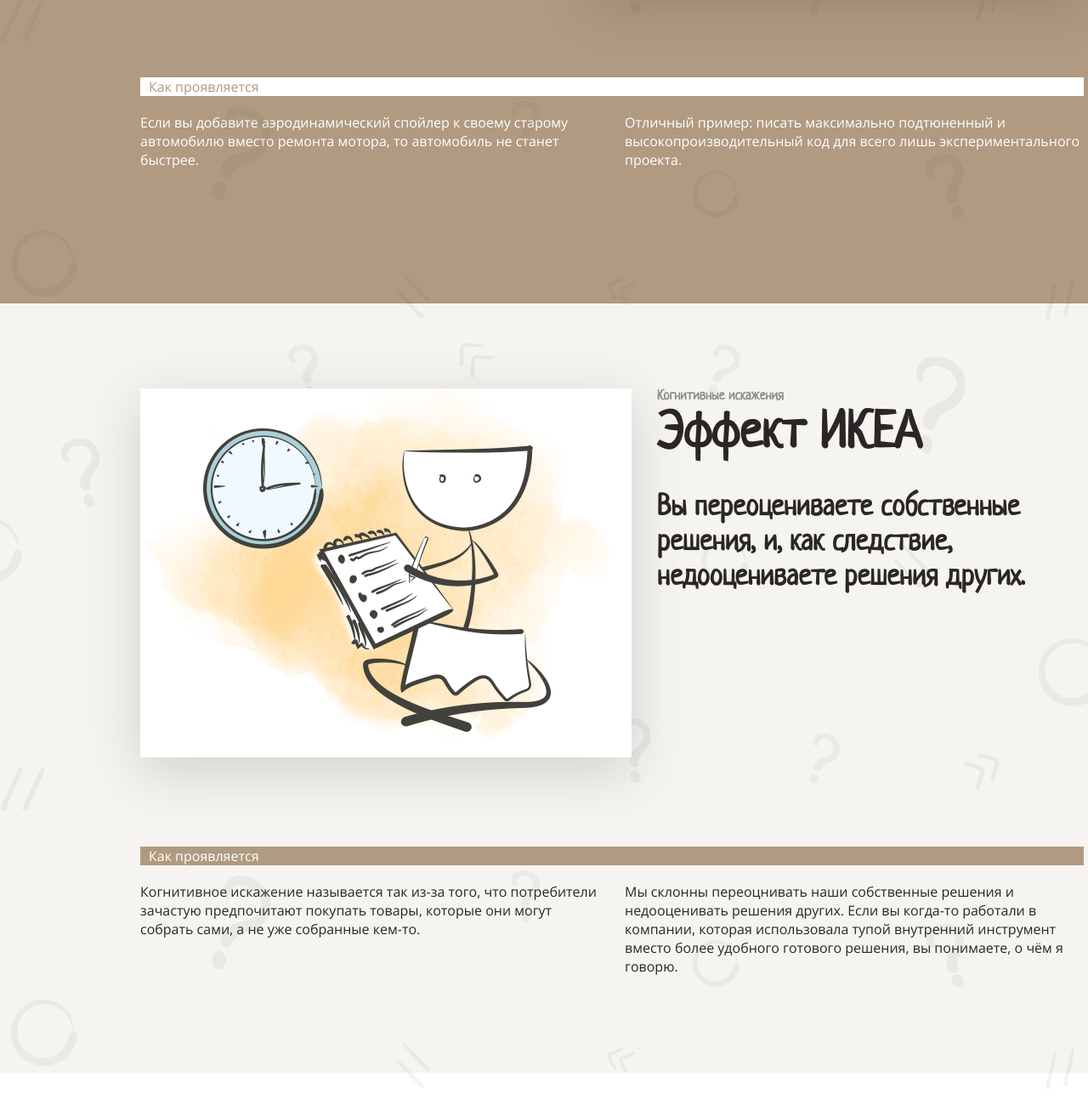
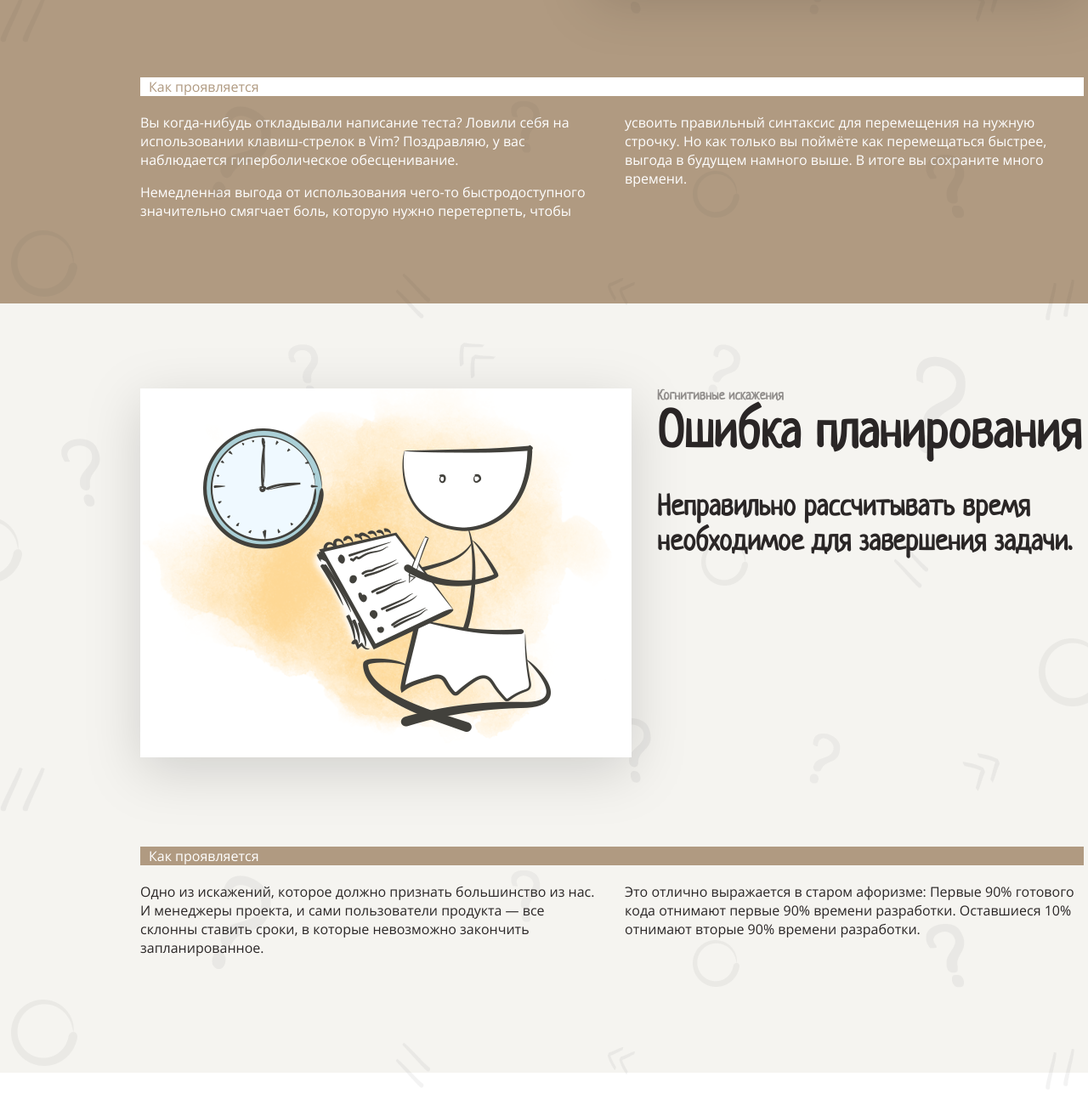
Before and after one commit to 12PUFFS/layout-designer-project-58, a website: page src/index.html in a window 1280 px wide. Shown: the part 5895-7195 px from the top of the page at 85% size. Drawn offline with Linux system fonts and the light colour scheme.

Commit message:
9-10 step

```diff
--- a/src/index.html
+++ b/src/index.html
@@ -110,7 +110,7 @@
                   </div>
                 </div>
               </a>
-              <a href="#">
+              <a href="#distortion-of-novelty">
                 <div class="block">
                   <div class="block-desc">
                     <div class="block-number">3</div>
@@ -122,7 +122,7 @@
                   </div>
                 </div>
               </a>
-              <a href="#">
+              <a href="#hyperbolic-depreciation">
                 <div class="block">
                   <div class="block-desc">
                     <div class="block-number">4</div>
@@ -134,7 +134,7 @@
                   </div>
                 </div>
               </a>
-              <a href="#">
+              <a href="#errors-in-planning">
                 <div class="block">
                   <div class="block-desc">
                     <div class="block-number">5</div>
@@ -258,14 +258,17 @@
       <div class="wrappering">
         <div class="section-bg">
           <div class="container">
-            <section id="premature-optimization" class="premature-optimization">
+            <section
+              id="hyperbolic-depreciation"
+              class="premature-optimization"
+            >
               <div class="ikea-column">
                 <div class="ikea-text">
                   <h4 class="h4-ikea">Когнитивные искажения</h4>
-                  <h2>Преждевременная оптимизация</h2>
+                  <h2>Гиперболическое обесценивание</h2>
                   <h3>
-                    Вы оптимизируете что-то задолго до того, как в этом
-                    появляется необходимость.
+                    Вы гонитесь за немедленной маленькой выгодой и игнорируете
+                    более крупную, недоступную сейчас, но доступную в будущем.
                   </h3>
                 </div>
                 <div class="ikea-im">
@@ -275,14 +278,17 @@
               <p class="p-ikea">Как проявляется</p>
               <div class="desc-column">
                 <p>
-                  Если вы добавите аэродинамический спойлер к своему старому
-                  автомобилю вместо ремонта мотора, то автомобиль не станет
-                  быстрее.
+                  Вы когда-нибудь откладывали написание теста? Ловили себя на
+                  использовании клавиш-стрелок в Vim? Поздравляю, у вас
+                  наблюдается гиперболическое обесценивание.
                 </p>
                 <p>
-                  Отличный пример: писать максимально подтюненный и
-                  высокопроизводительный код для всего лишь экспериментального
-                  проекта.
+                  Немедленная выгода от использования чего-то быстродоступного
+                  значительно смягчает боль, которую нужно перетерпеть, чтобы
+                  усвоить правильный синтаксис для перемещения на нужную
+                  строчку. Но как только вы поймёте как перемещаться быстрее,
+                  выгода в будущем намного выше. В итоге вы сохраните много
+                  времени.
                 </p>
               </div>
             </section>
@@ -292,33 +298,32 @@
       <div class="wrapper">
         <div class="section-bg">
           <div class="container">
-            <section id="ikea-effect" class="ikea">
+            <section id="errors-in-planning" class="ikea">
               <div class="ikea-column">
                 <div class="ikea-im">
                   <img class="ikea-img" src="/src/images/5.png" alt="" />
                 </div>
                 <div class="ikea-text">
                   <h4 class="h4-ikea">Когнитивные искажения</h4>
-                  <h2>Эффект ИКЕА</h2>
+                  <h2>Ошибка планирования</h2>
                   <h3>
-                    Вы переоцениваете собственные решения, и, как следствие,
-                    недооцениваете решения других.
+                    Неправильно рассчитывать время необходимое для завершения
+                    задачи.
                   </h3>
                 </div>
               </div>
               <p class="p-ikea">Как проявляется</p>
               <div class="desc-column">
                 <p>
-                  Когнитивное искажение называется так из-за того, что
-                  потребители зачастую предпочитают покупать товары, которые они
-                  могут собрать сами, а не уже собранные кем-то.
+                  Одно из искажений, которое должно признать большинство из нас.
+                  И менеджеры проекта, и сами пользователи продукта — все
+                  склонны ставить сроки, в которые невозможно закончить
+                  запланированное.
                 </p>
                 <p>
-                  Мы склонны переоцнивать наши собственные решения и
-                  недооценивать решения других. Если вы когда-то работали в
-                  компании, которая использовала тупой внутренний инструмент
-                  вместо более удобного готового решения, вы понимаете, о чём я
-                  говорю.
+                  Это отлично выражается в старом афоризме: Первые 90% готового
+                  кода отнимают первые 90% времени разработки. Оставшиеся 10%
+                  отнимают вторые 90% времени разработки.
                 </p>
               </div>
             </section>
```
